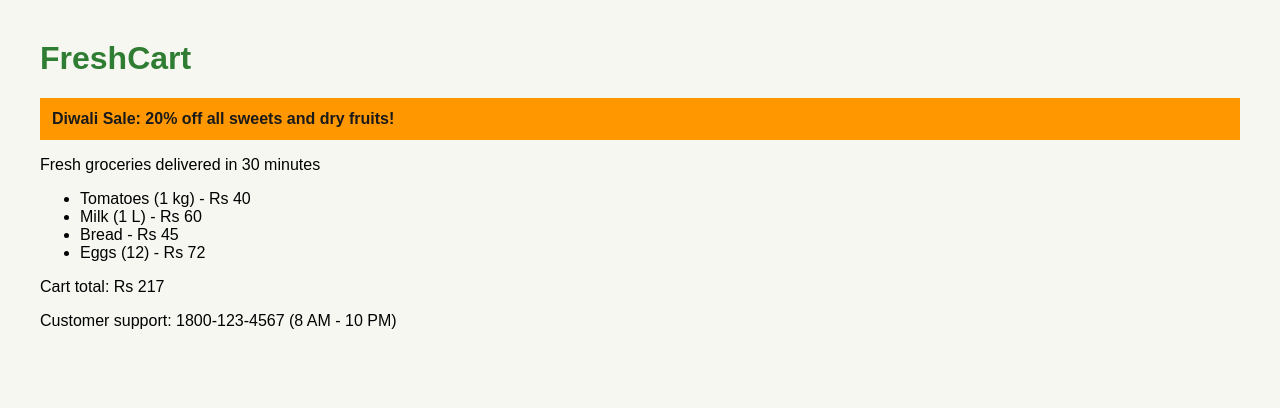
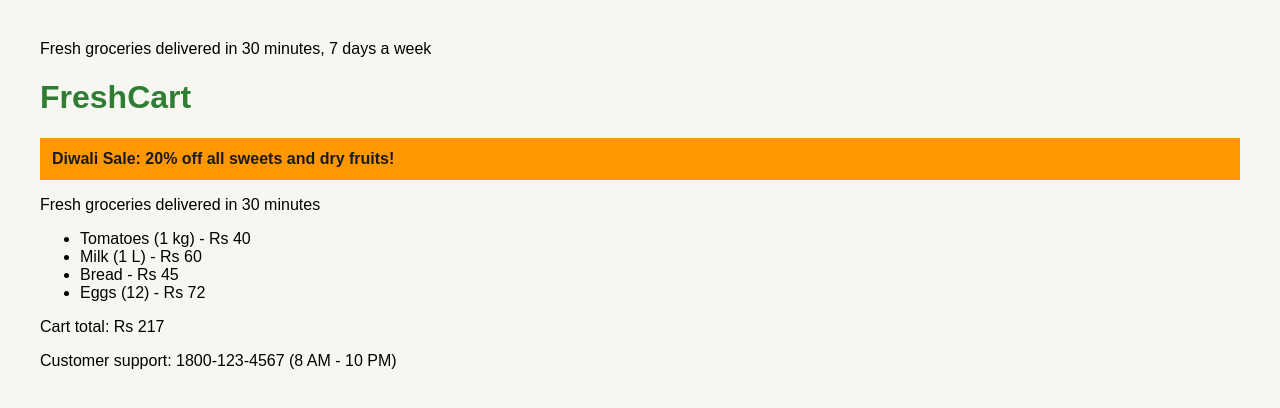
Before and after one commit to pwc322/freshcart-store, a plain HTML site: page index.html in a window 1280 px wide. Drawn offline with Linux system fonts and the light colour scheme.

Commit message:
Mention 7-day service in tagline

```diff
--- a/index.html
+++ b/index.html
@@ -2,7 +2,7 @@
 <html lang="en">
 <head>
   <meta charset="UTF-8">
-  <title>FreshCart - Groceries in 30 minutes</title>
+  <p id="tagline">Fresh groceries delivered in 30 minutes, 7 days a week</p>
   <link rel="stylesheet" href="styles.css">
 </head>
 <body>
```
